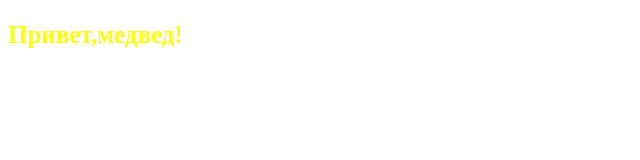
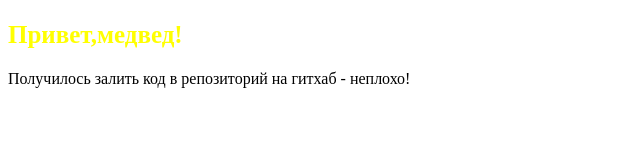
Before and after one commit to Tonickus/first-project, a plain HTML site: page index.html in a window 1280 px wide. Shown: the whole page, without its empty margins (0-640 px from the left). Drawn offline with Linux system fonts and the light colour scheme.

Commit message:
третья правка в html и css

```diff
--- a/index.html
+++ b/index.html
@@ -8,5 +8,6 @@
   </head>
   <body>
     <h2>Привет,медвед!</h2>
+    <p>Получилось залить код в репозиторий на гитхаб - неплохо!</p>
   </body>
 </html>
--- a/style.css
+++ b/style.css
@@ -2,3 +2,8 @@ h2 {
   color: yellow;
   font-size: 25px;
 }
+
+p {
+font-size: 18 px;
+font-wheight: bold;
+}
```
